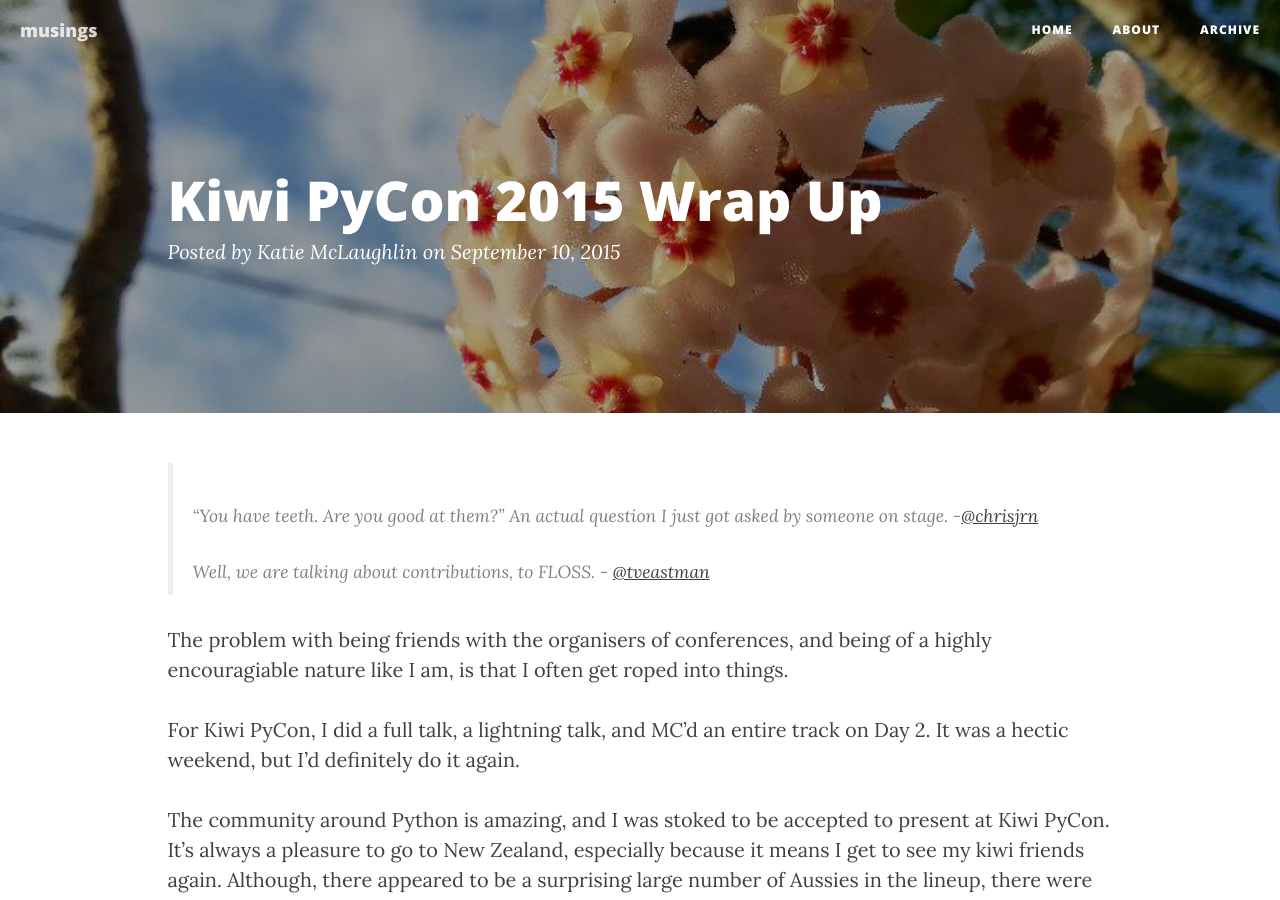
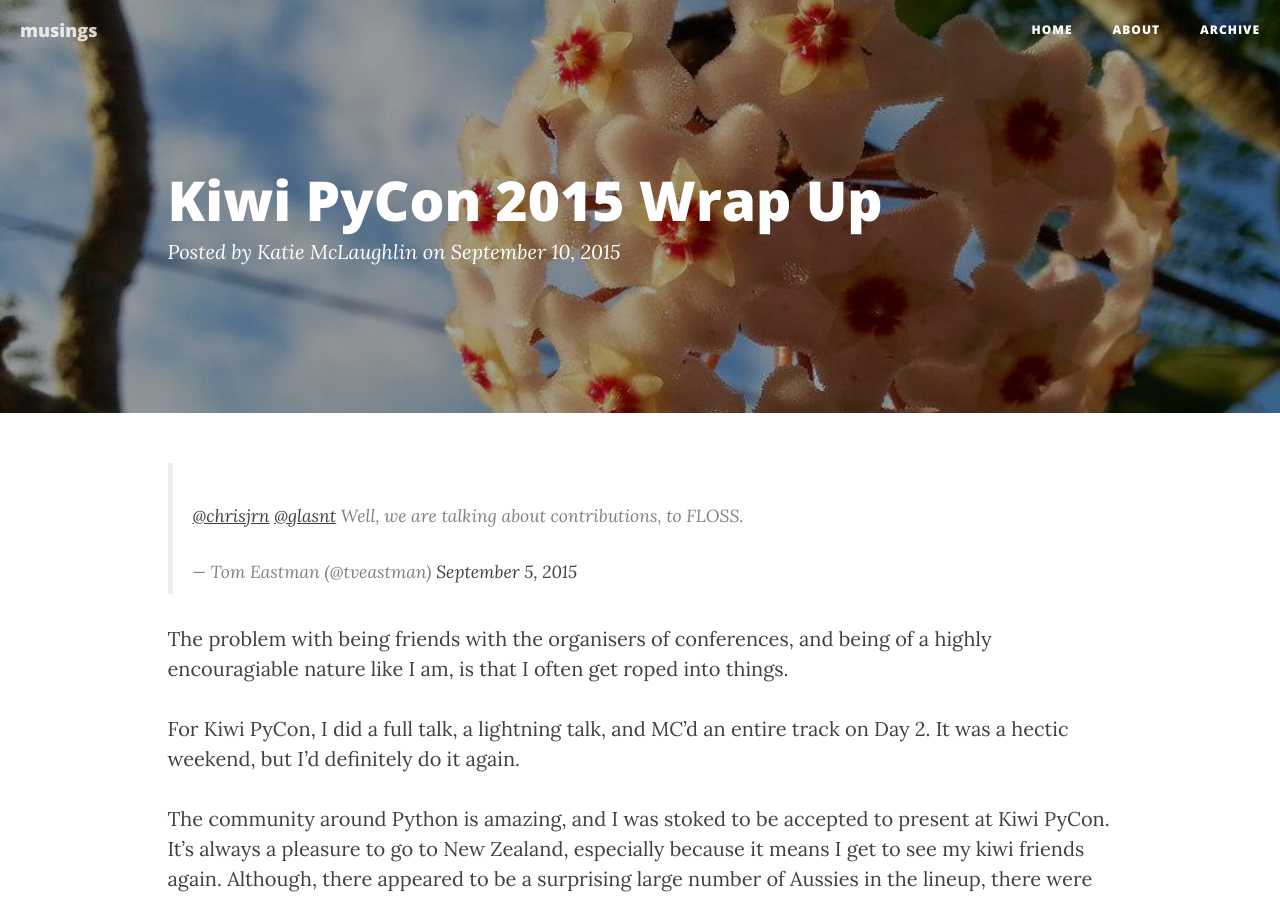
Before and after one commit to glasnt/blog, a Jekyll site: the page built from _posts/2015-09-10-kiwi-pycon-2015-wrap-up.md, in a window 1280 px wide and 900 px high. Built offline with Jekyll 4.4.1, drawn with Linux system fonts in a browser that asks for light colours; nearby versions of some CDN libraries; comment, search, counter and statistics services are not loaded.

Commit message:
Twitter fixings

```diff
--- a/_includes/head.html
+++ b/_includes/head.html
@@ -36,6 +36,6 @@
     <meta name="twitter:site" content="@glasnt" />
     <meta name="twitter:title" content="{{ page.title }}" />
     <meta name="twitter:description" content="{{ page.subtitle }}" />
-    <meta name="twitter:image" content="http://glasnt.com/katie.png" />
+    <meta name="twitter:image" content="http://glasnt.com/glasnt.png" />
 
 </head>
--- a/_posts/2015-09-10-kiwi-pycon-2015-wrap-up.md
+++ b/_posts/2015-09-10-kiwi-pycon-2015-wrap-up.md
@@ -3,10 +3,8 @@
 title: Kiwi PyCon 2015 Wrap Up
 ---
 
-
- > "You have teeth. Are you good at them?" An actual question I just got asked by someone on stage. -[@chrisjrn](https://twitter.com/chrisjrn/status/640013112104480768)
- >
- > Well, we are talking about contributions, to FLOSS. - [@tveastman](https://twitter.com/tveastman/status/640013338911490048)
+<blockquote class="twitter-tweet" lang="en"><p lang="en" dir="ltr"><a href="https://twitter.com/chrisjrn">@chrisjrn</a> <a href="https://twitter.com/glasnt">@glasnt</a> Well, we are talking about contributions, to FLOSS.</p>&mdash; Tom Eastman (@tveastman) <a href="https://twitter.com/tveastman/status/640013338911490048">September 5, 2015</a></blockquote>
+<script async src="//platform.twitter.com/widgets.js" charset="utf-8"></script>
 
 
 The problem with being friends with the organisers of conferences, and being of a highly encouragiable nature like I am, is that I often get roped into things.
```
Also changed, not shown: _posts/2015-09-10-php-nz-2015-wrapup.md (+3 -3 lines), _posts/2015-09-10-so-i-accidentally-ended-up-speaking-at-an-apple-conference-.md (+2 -3 lines).
